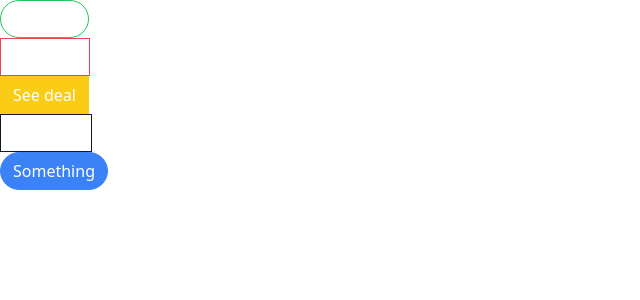
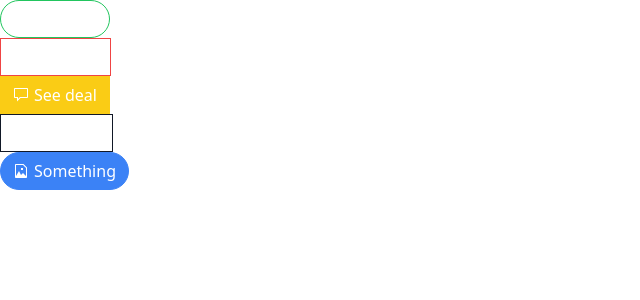
Before and after one commit to AnniLevi/react-comps, a React (Create React App) app: page / in a window 1280 px wide. Shown: the top 300 px of the page, without its empty margins (0-640 px from the left). Built offline with nearby package versions, Linux system fonts and the light colour scheme.

Commit message:
add icons with react-icons lib

```diff
--- a/package.json
+++ b/package.json
@@ -11,6 +11,7 @@
     "prop-types": "^15.8.1",
     "react": "^18.2.0",
     "react-dom": "^18.2.0",
+    "react-icons": "^4.7.1",
     "react-scripts": "5.0.1",
     "web-vitals": "^2.1.4"
   },
--- a/src/App.js
+++ b/src/App.js
@@ -1,3 +1,10 @@
+import {
+  GoBell,
+  GoCloudDownload,
+  GoComment,
+  GoGear,
+  GoFileMedia,
+} from "react-icons/go";
 import Button from "./Button";
 
 function App() {
@@ -5,22 +12,33 @@ function App() {
     <div>
       <div>
         <Button success rounded outline>
+          <GoBell />
           Click me
         </Button>
       </div>
       <div>
         <Button danger outline>
+          <GoCloudDownload />
           Buy now
         </Button>
       </div>
       <div>
-        <Button warning>See deal</Button>
+        <Button warning>
+          <GoComment />
+          See deal
+        </Button>
       </div>
       <div>
-        <Button secondary outline>Hide ads</Button>
+        <Button secondary outline>
+          <GoGear />
+          Hide ads
+        </Button>
       </div>
       <div>
-        <Button primary rounded>Something</Button>
+        <Button primary rounded>
+          <GoFileMedia />
+          Something
+        </Button>
       </div>
     </div>
   );
--- a/src/Button.js
+++ b/src/Button.js
@@ -10,7 +10,7 @@ function Button({
   outline,
   rounded,
 }) {
-  const classes = classnames("px-3 py-1.5 border", {
+  const classes = classnames("flex items-center px-3 py-1.5 border", {
     // 'px-3 py-1.5 border' will be always included
     "border-blue-500 bg-blue-500 text-white": primary,
     "border-gray-900 bg-gray-900 text-white": secondary,
--- a/src/index.css
+++ b/src/index.css
@@ -1,3 +1,7 @@
 @tailwind base;
 @tailwind components;
 @tailwind utilities;
+
+button > svg {
+  margin-right: 5px;
+}
```
Also changed, not shown: 2 other files (tests, documents, lock files or other folders).
